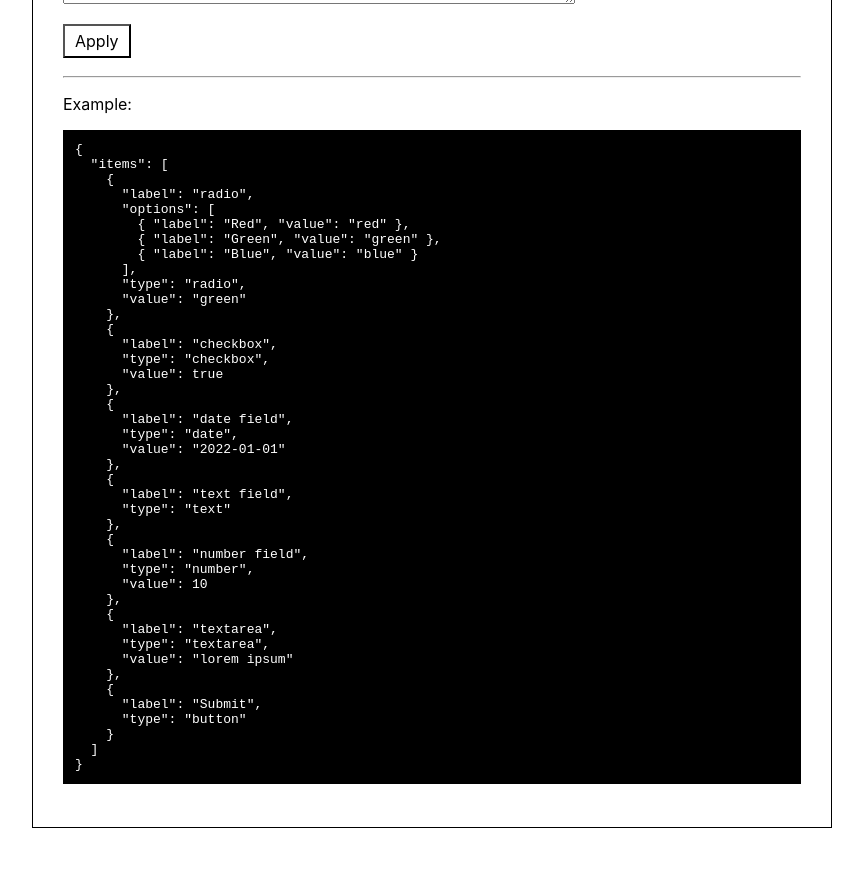
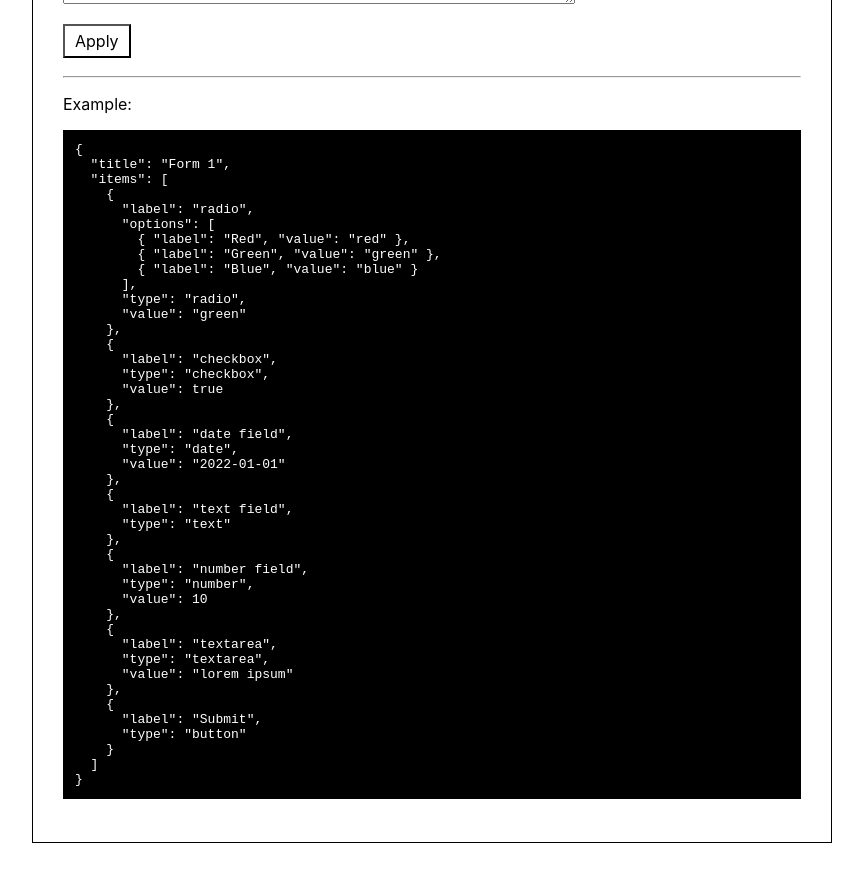
Before and after one commit to alestrunda/form-generator, a React (Create React App) app: page / in a window 1280 px wide. Shown: the part 620-1502 px from the top of the page, without its empty margins (208-1071 px from the left). Built offline with nearby package versions, Linux system fonts and the light colour scheme.

Commit message:
add form title

```diff
--- a/src/App.tsx
+++ b/src/App.tsx
@@ -13,13 +13,18 @@ enum Tab {
 
 const App = () => {
   const [formElements, setFormElements] = useState<FormElement[]>([]);
+  const [formTitle, setFormTitle] = useState<string | undefined>();
   const [activeTabIndex, setActiveTab] = useState(Tab.Config);
 
   const handleTabChange = (index: number) => {
     setActiveTab(index);
   };
 
-  const handleConfigApplied = (formElements: FormElement[]) => {
+  const handleConfigApplied = (
+    formElements: FormElement[],
+    formTitle: string | undefined
+  ) => {
+    setFormTitle(formTitle);
     setFormElements(formElements);
     setActiveTab(Tab.Render);
   };
@@ -38,6 +43,7 @@ const App = () => {
         {activeTabIndex === Tab.Render && (
           <>
             {!formElements.length && <p>Nothing to render</p>}
+            {formTitle && <h1>{formTitle}</h1>}
             {formElements.map((element, index) => (
               /* TODO: not sure if using index for key could cause issues in this case,
               for sake of simplicity I'll keep the index */
--- a/src/components/FormConfig/FormConfig.tsx
+++ b/src/components/FormConfig/FormConfig.tsx
@@ -2,20 +2,27 @@ import { useState } from "react";
 import { FormElement, isFormElement } from "../../types";
 
 interface Props {
-  onApplied: (formElements: FormElement[]) => void;
+  onApplied: (
+    formElements: FormElement[],
+    formTitle: string | undefined
+  ) => void;
 }
 
 const parseConfig = (config: string) => {
-  const { items } = JSON.parse(config);
+  const { items, title } = JSON.parse(config);
   items.forEach((item: unknown) => {
     if (!isFormElement(item)) {
       throw new Error("Wrong element syntax");
     }
   });
-  return items as FormElement[];
+  if (!["string", "undefined"].includes(typeof title)) {
+    throw new Error("Wrong title syntax");
+  }
+  return { items: items as FormElement[], title: title as string | undefined };
 };
 
 const exampleConfig = `{
+  "title": "Form 1",
   "items": [
     {
       "label": "radio",
@@ -76,8 +83,8 @@ const Config = ({ onApplied }: Props) => {
     if (!isValid) {
       return;
     }
-    const formElements = parseConfig(config);
-    onApplied(formElements);
+    const { items: formElements, title: formTitle } = parseConfig(config);
+    onApplied(formElements, formTitle);
   };
 
   return (
```
